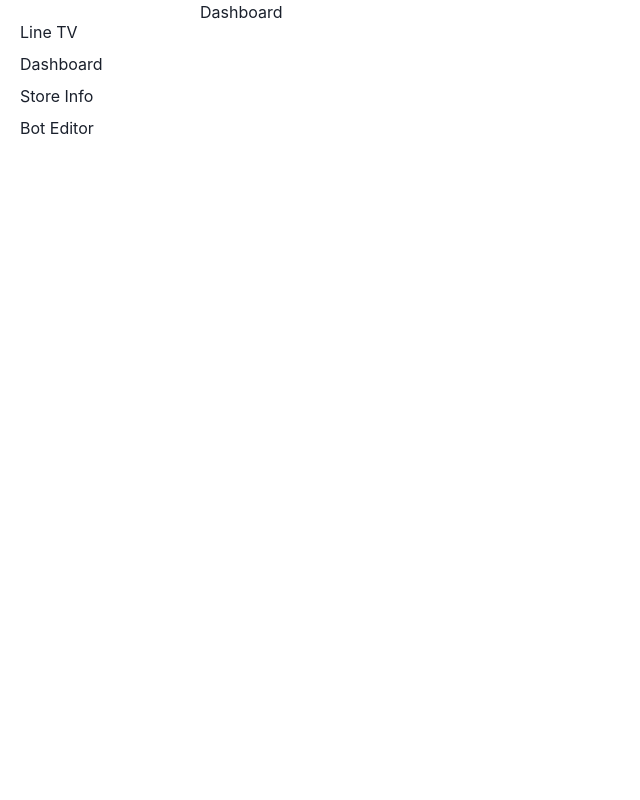
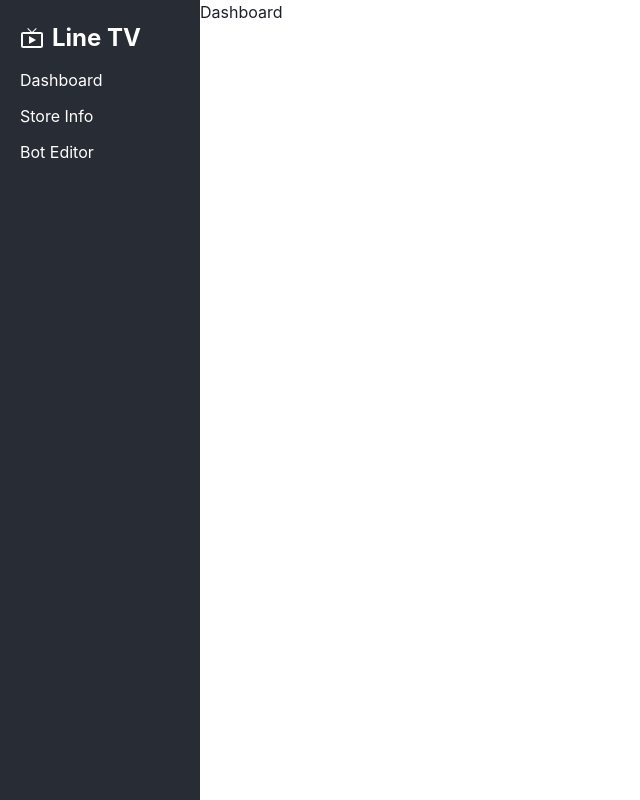
Before and after one commit to kuouu/line-tv, a React (Create React App) app: page /dashboard in a window 1280 px wide. Shown: the whole page, without its empty margins (0-640 px from the left). Built offline with nearby package versions, Linux system fonts and the light colour scheme.

Commit message:
style(Sidebar): add sidebar style

```diff
--- a/package.json
+++ b/package.json
@@ -12,6 +12,7 @@
     "framer-motion": "^4",
     "react": "^17.0.2",
     "react-dom": "^17.0.2",
+    "react-icons": "^4.3.1",
     "react-router-dom": "^5.3.0",
     "react-scripts": "4.0.3",
     "styled-components": "^5.3.3",
--- a/src/views/Sidebar.js
+++ b/src/views/Sidebar.js
@@ -1,19 +1,35 @@
 import React from 'react'
-import { Stack, Box } from '@chakra-ui/layout'
-import { useHistory } from "react-router-dom";
+import { Stack, Text, Flex } from '@chakra-ui/layout'
+import styled from 'styled-components';
+import { Link } from "react-router-dom";
+import { MdOutlineLiveTv } from "react-icons/md";
 
 export default function Sidebar() {
-  const history = useHistory();
-  const handleClick = (route) => {
-    history.push(route);
-  }
 
   return (
-    <Stack w='200px' p='20px'>
-      <Box onClick={ ()=>handleClick('./') }>Line TV</Box>
-      <Box onClick={ ()=>handleClick('./dashboard') }>Dashboard</Box>
-      <Box onClick={ ()=>handleClick('./storeinfo') }>Store Info</Box>
-      <Box onClick={ ()=>handleClick('./boteditor') }>Bot Editor</Box>
+    <Stack w='200px' p='20px' color="white" backgroundColor='#282c34' spacing={3}>
+      <Link to='/'>
+        <Flex align='center'>
+          <MdOutlineLiveTv fontSize='1.5rem'/>
+          <LogoText>Line TV</LogoText>
+        </Flex>
+      </Link>
+
+      <LinkText to='./dashboard'>Dashboard</LinkText>
+      <LinkText to='./storeinfo'>Store Info</LinkText>
+      <LinkText to='./boteditor'>Bot Editor</LinkText>
     </Stack>
   )
 }
+
+const LogoText = styled(Text)`
+  margin-left: 0.5rem;
+  font-size: 1.5rem;
+  font-weight: bold;
+`
+
+const LinkText = styled(Link)`
+  :hover{
+    color: #61dafb;
+  }
+`
```
Also changed, not shown: 1 other file (tests, documents, lock files or other folders).
